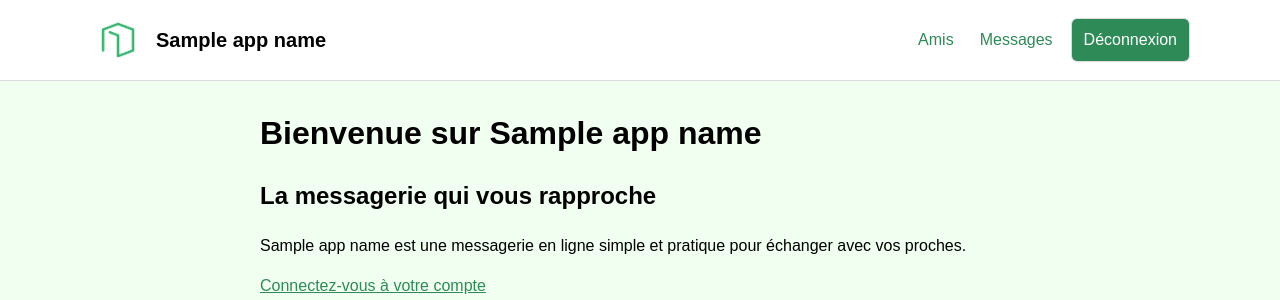
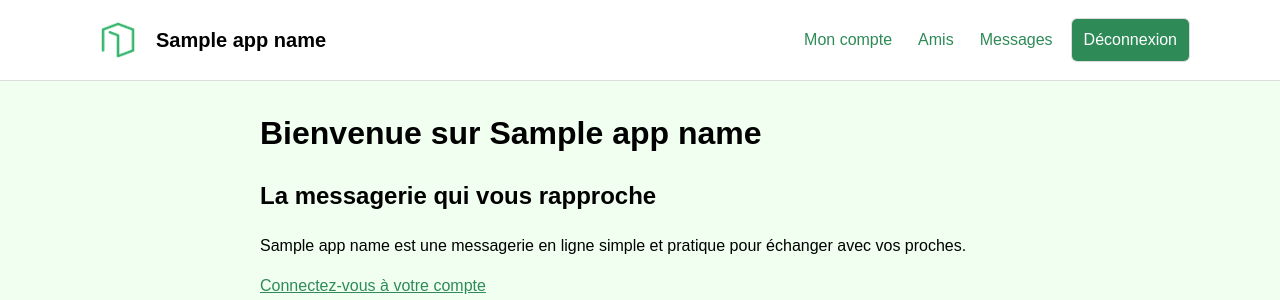
Before and after one commit to bhagV2/SlimBox, a PHP site: template src/Views/accueil.php in a window 1280 px wide. Shown: the top 300 px of the page. Run offline with PHP 8.4, Linux system fonts and the light colour scheme; the visitor is signed in with stand-in values (Sample User, id 1); the template is opened without the code that fills it: most values are stand-ins (such as "Sample title", 1, 10 or a date in 2020).

Commit message:
header modifié pour contenir le titre des pages comptes

```diff
--- a/src/Views/includes/header.php
+++ b/src/Views/includes/header.php
@@ -11,6 +11,8 @@
             <?php endif; ?>
 
             <?php if (!empty($_SESSION['user_id'])): ?>
+                <a href="<?= $basePath ?>/compte" <?= $activePage === 'account' ? 'aria-current="page"' : '' ?>>Mon compte</a>
+
                 <a href="<?= $basePath ?>/amis" <?= $activePage === 'friends' ? 'aria-current="page"' : '' ?>>Amis</a>
 
                 <a href="<?= $basePath ?>/messages" <?= $activePage === 'messages' ? 'aria-current="page"' : '' ?>>Messages</a>
```
